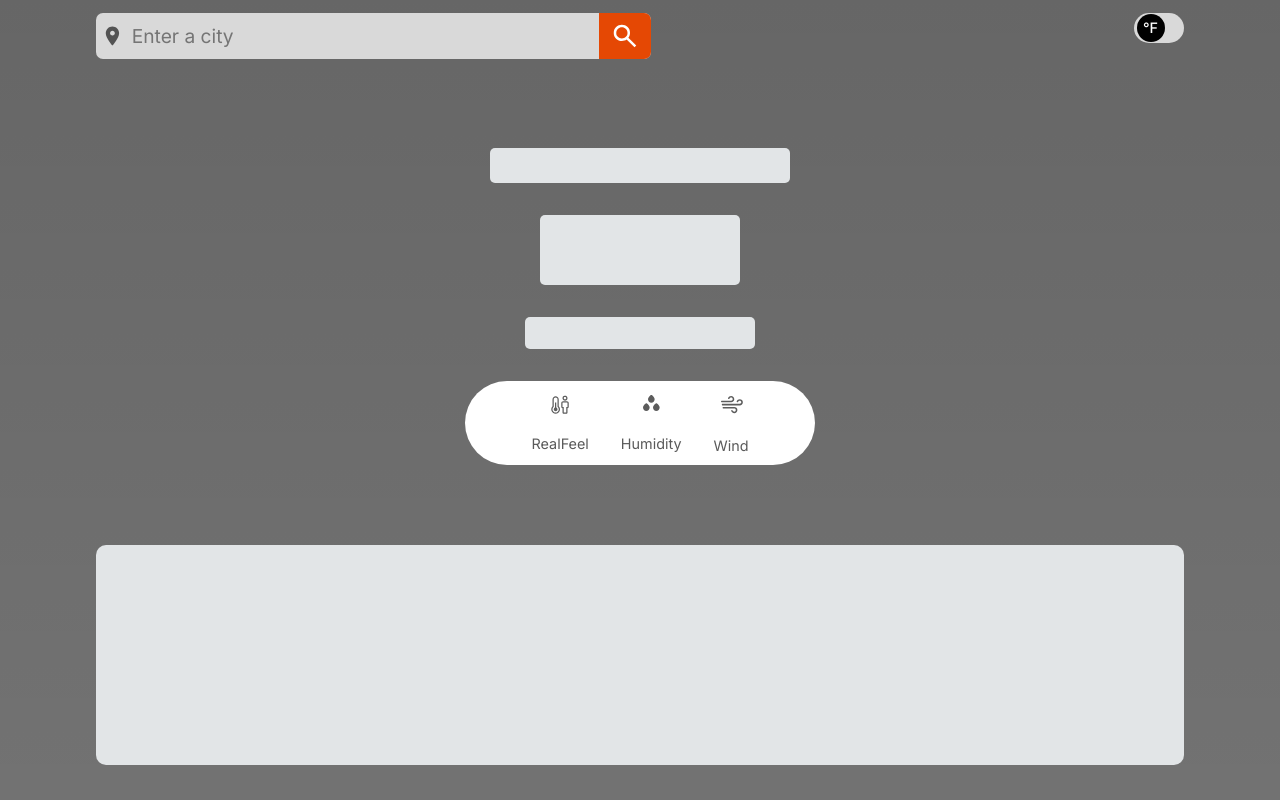
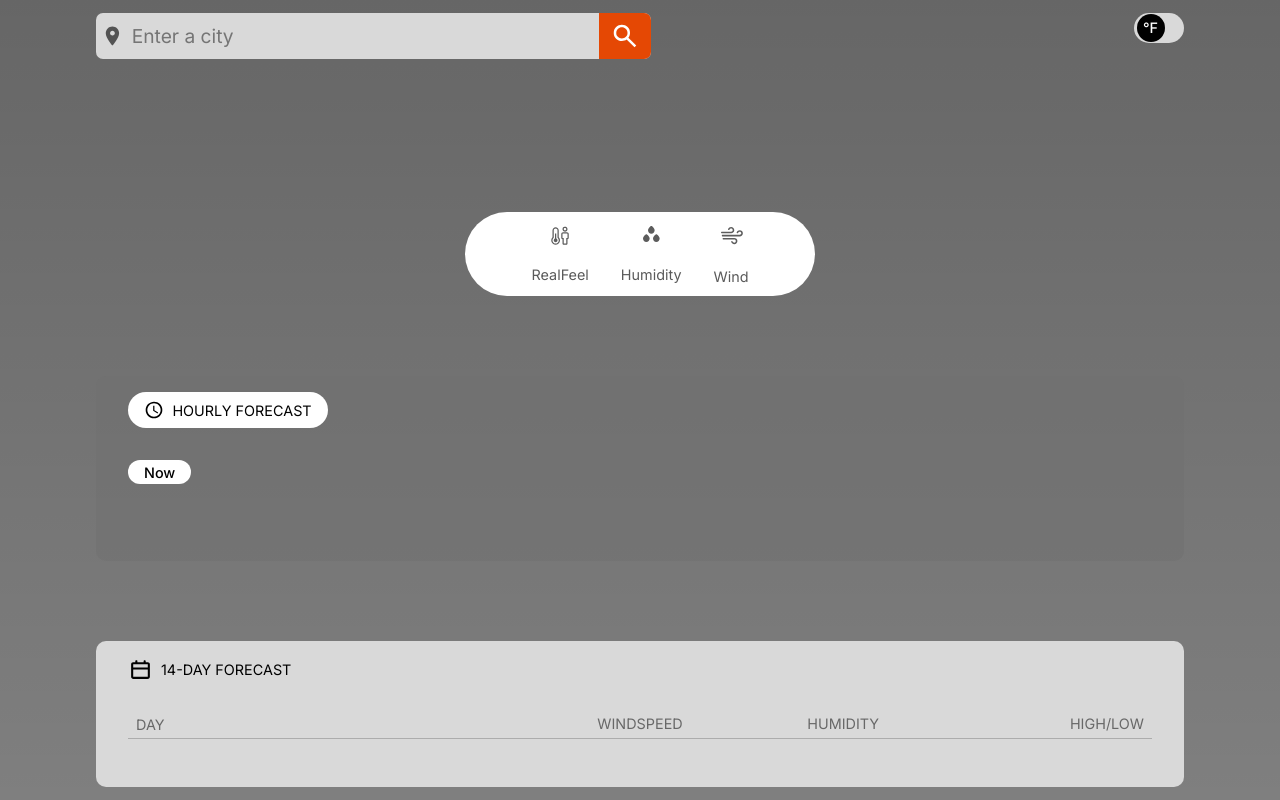
Before and after one commit to JonashGania/weather-app, a website: page src/template.html in a window 1280 px wide. Shown: the top 800 px of the page. Drawn offline with Linux system fonts and the light colour scheme.

Commit message:
removed some classes

```diff
--- a/src/template.html
+++ b/src/template.html
@@ -62,9 +62,9 @@
     <main>
       <div class="main-content">
         <div class="weather-info-container">
-          <h2 class="city skeleton"></h2>
-          <h1 class="temperature skeleton"></h1>
-          <h3 class="weather-type skeleton"></h3>
+          <h2 class="city"></h2>
+          <h1 class="temperature"></h1>
+          <h3 class="weather-type"></h3>
           <div class="weather-condition-container">
             <div class="feelslike-container">
               <div>
@@ -127,8 +127,8 @@
           </div>
         </div>
 
-        <div class="hourly-forecast-content skeleton">
-          <div class="hourly-title-container hidden">
+        <div class="hourly-forecast-content">
+          <div class="hourly-title-container ">
             <svg
               width="20"
               height="20"
@@ -145,7 +145,7 @@
           </div>
           <div class="hourly-forecast-container">
             <div class="hour-forecast">
-              <span class="now-span hidden">Now</span>
+              <span class="now-span ">Now</span>
               <div class="weather-now-condition-icon"></div>
               <span class="hourly-now-temp"></span>
             </div>
@@ -153,8 +153,8 @@
           </div>
         </div>
 
-        <div class="daily-forecast-content skeleton">
-          <div class="daily-title-container hidden">
+        <div class="daily-forecast-content">
+          <div class="daily-title-container ">
             <svg
               width="25"
               height="25"
@@ -170,7 +170,7 @@
             <span>14-Day Forecast</span>
           </div>
           <div class="daily-forecast-container">
-            <div class="daily-forecast-heading row hidden">
+            <div class="daily-forecast-heading row ">
               <div class="column-1">
                 <span>DAY</span>
               </div>
```
